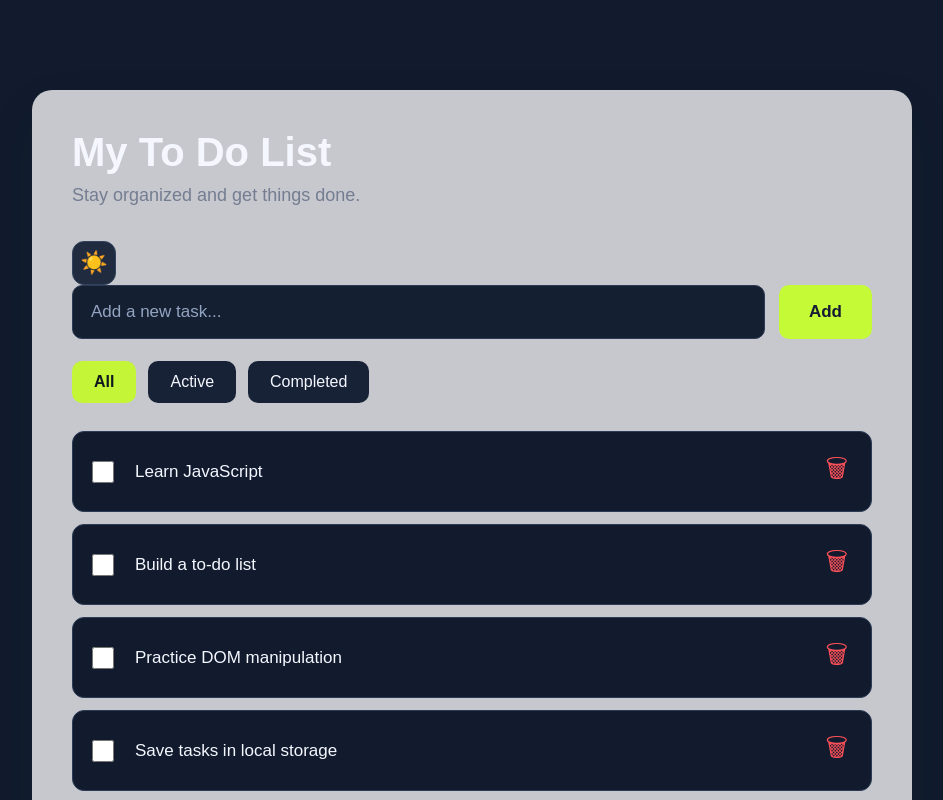
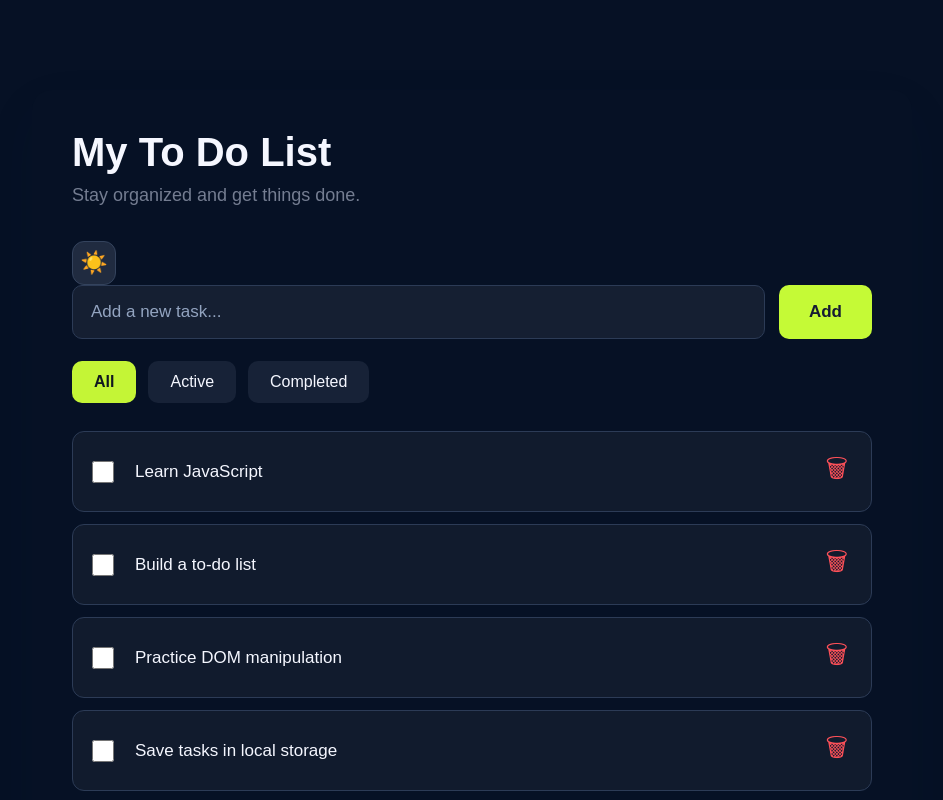
Before and after one commit to Sumaiya707/Task-Manager, a plain HTML site: page index.html in a window 1280 px wide. Both pictures are taken after a click on the button "Switch to dark mode". Shown: the top 800 px of the page, without its empty margins (168-1111 px from the left). Drawn offline with Linux system fonts and the light colour scheme.

Commit message:
dark theme changed by all dark

```diff
--- a/style.css
+++ b/style.css
@@ -223,9 +223,17 @@ body.dark-mode {
     color: #f5f7ff;
 }
 
+body.dark-mode .task-card {
+    width: 100%;
+    max-width: 920px;
+    background: #061125;
+    padding: 40px 40px;
+    border-radius: 20px;
+    box-shadow: 0 20px 50px rgba(30, 40, 60, 0.08);
+}
 
 body.dark-mode .page-container {
-    background-color: #111b2d;
+    background-color: #061125;
     border-color: #2c3b56;
 }
 
```
